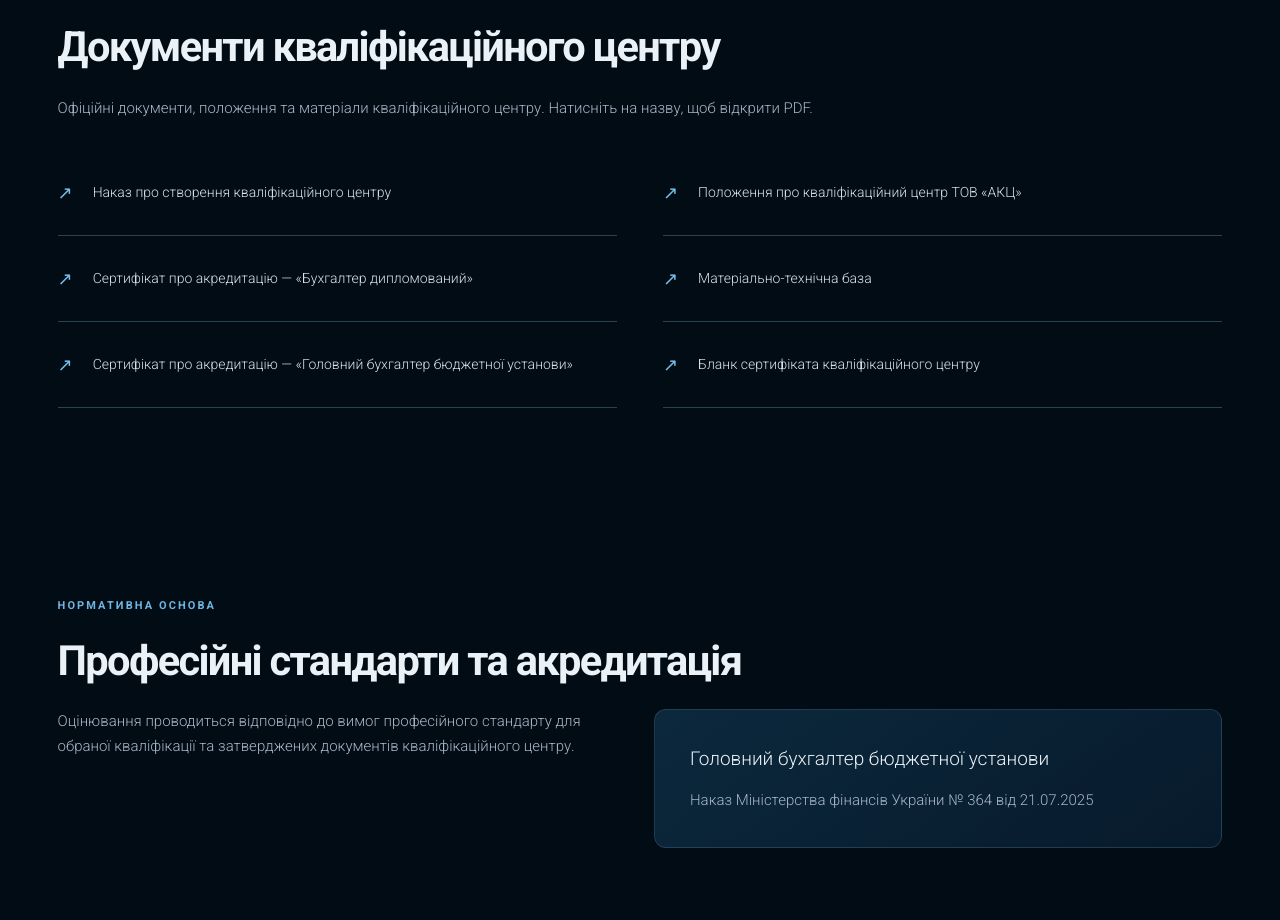
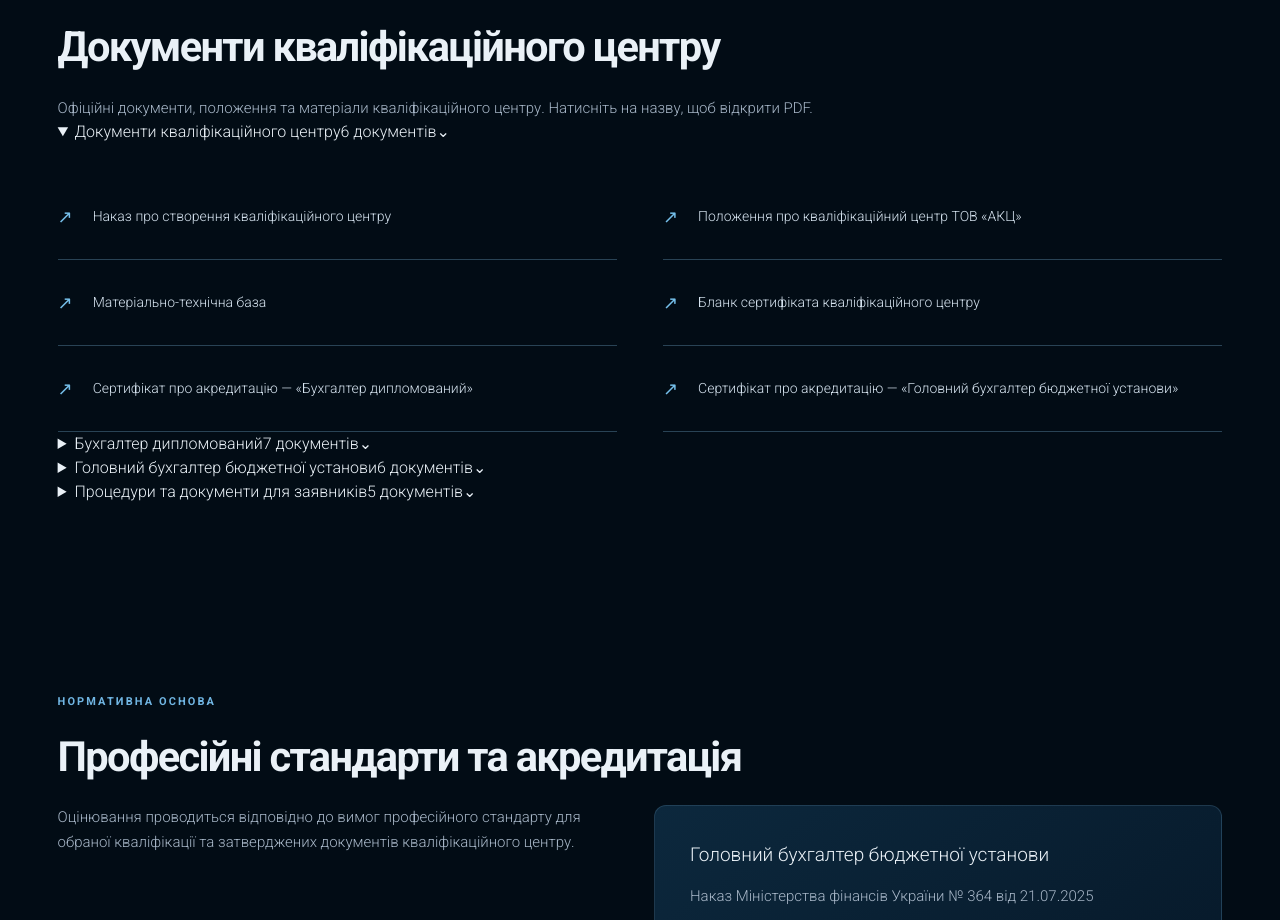
Before and after one commit to dnagorna3817-spec/website_akc_main, a Next.js app: page /expertise/qualification in a window 1280 px wide. Shown: the part 5005-5925 px from the top of the page. Built offline with nearby package versions, Linux system fonts and the light colour scheme.

Commit message:
Organize all 24 qualification PDFs into expandable document sections

```diff
--- a/app/expertise/[slug]/page.tsx
+++ b/app/expertise/[slug]/page.tsx
@@ -467,14 +467,40 @@ export default async function ServicePage({ params }: { params: Promise<{ slug:
       ["03", "Оцінювання", "Перевірка професійних компетентностей за встановленими критеріями."],
       ["04", "Результат", "Повідомлення про результат і видача документа в разі успішного проходження."],
     ];
-    const documents = [
-      { title: "Наказ про створення кваліфікаційного центру", url: "/documents/nakaz-pro-stvorennya.pdf" },
-      { title: "Положення про кваліфікаційний центр ТОВ «АКЦ»", url: "/documents/polozhennya-kc.pdf" },
-      { title: "Сертифікат про акредитацію — «Бухгалтер дипломований»", url: "/documents/akredytaciya-buhgalter.pdf" },
-      { title: "Матеріально-технічна база", url: "/documents/materialno-tehnichna-baza.pdf" },
-      { title: "Сертифікат про акредитацію — «Головний бухгалтер бюджетної установи»", url: "/documents/akredytaciya-golovnyi-buhgalter.pdf" },
-      { title: "Бланк сертифіката кваліфікаційного центру", url: "/documents/blank-sertyfikata.pdf" },
-    ];
+    const documentGroups = [
+      { title: "Документи кваліфікаційного центру", items: [
+        ["Наказ про створення кваліфікаційного центру", "nakaz-pro-stvorennya.pdf"],
+        ["Положення про кваліфікаційний центр ТОВ «АКЦ»", "polozhennya-kc.pdf"],
+        ["Матеріально-технічна база", "materialno-tehnichna-baza.pdf"],
+        ["Бланк сертифіката кваліфікаційного центру", "blank-sertyfikata.pdf"],
+        ["Сертифікат про акредитацію — «Бухгалтер дипломований»", "akredytaciya-buhgalter.pdf"],
+        ["Сертифікат про акредитацію — «Головний бухгалтер бюджетної установи»", "akredytaciya-golovnyi-buhgalter.pdf"],
+      ] },
+      { title: "Бухгалтер дипломований", items: [
+        ["Професійний стандарт", "buh-standart.pdf"],
+        ["Порядок присвоєння та підтвердження кваліфікації", "buh-poryadok.pdf"],
+        ["Умови допуску до професійної сертифікації", "buh-umovy.pdf"],
+        ["Професійні компетентності, що підлягають оцінюванню", "buh-kompetentnosti.pdf"],
+        ["Структура контрольних та оцінювальних матеріалів", "buh-oczinyuvannya.pdf"],
+        ["Склад комісії та інформація про екзаменаторів", "buh-komisiya.pdf"],
+        ["Перелік питань для підготовки до іспиту", "buh-pytannya.pdf"],
+      ] },
+      { title: "Головний бухгалтер бюджетної установи", items: [
+        ["Професійний стандарт", "golbuh-standart.pdf"],
+        ["Порядок присвоєння та підтвердження кваліфікації", "golbuh-poryadok.pdf"],
+        ["Професійні компетентності, що підлягають оцінюванню", "golbuh-kompetentnosti.pdf"],
+        ["Склад комісії та інформація про екзаменаторів", "golbuh-komisiya.pdf"],
+        ["Умови допуску до професійної сертифікації", "golbuh-umovy.pdf"],
+        ["Структура контрольних та оцінювальних матеріалів", "golbuh-oczinyuvannya.pdf"],
+      ] },
+      { title: "Процедури та документи для заявників", items: [
+        ["Процедура присвоєння та підтвердження професійної кваліфікації", "procedura-sertyfikaciyi.pdf"],
+        ["Контрольні терміни процедури сертифікації", "terminy-sertyfikaciyi.pdf"],
+        ["Порядок оскарження результатів сертифікації", "oskarzhennya-rezultativ.pdf"],
+        ["Документ за посиланням «Заява» — назву потрібно перевірити", "zayava.pdf"],
+        ["Публічний договір про надання послуг", "publichnyi-dogovir.pdf"],
+      ] },
+    ] as const;
     return <div className={`${styles.page} ${expertiseFont} ${qualification.qualificationPage}`}>
       <ExpertiseHeader active="qualification" />
       <main className={qualification.qualificationMain}>
@@ -582,7 +608,7 @@ export default async function ServicePage({ params }: { params: Promise<{ slug:
         </section>
         <section className={qualification.qSection} id="documents">
           <p className={qualification.qEyebrow}>ОФІЦІЙНІ ДОКУМЕНТИ</p><h2>Документи кваліфікаційного центру</h2><p>Офіційні документи, положення та матеріали кваліфікаційного центру. Натисніть на назву, щоб відкрити PDF.</p>
-          <div className={qualification.qDocumentGrid}>{documents.map(({title,url})=><a key={url} href={url} target="_blank" rel="noopener noreferrer" aria-label={`Відкрити PDF: ${title}`}><span aria-hidden="true">↗</span>{title}</a>)}</div>
+          <div className={qualification.qDocumentGroups}>{documentGroups.map((group, index)=><details key={group.title} className={qualification.qDocumentGroup} open={index===0}><summary><span className={qualification.qDocumentGroupTitle}>{group.title}</span><span className={qualification.qDocumentCount}>{group.items.length} документів</span><span className={qualification.qDocumentChevron} aria-hidden="true">⌄</span></summary><div className={qualification.qDocumentGrid}>{group.items.map(([title,file])=><a key={file} href={`/documents/${file}`} target="_blank" rel="noopener noreferrer" aria-label={`Відкрити PDF: ${title}`}><span aria-hidden="true">↗</span>{title}</a>)}</div></details>)}</div>
         </section>
         <section className={qualification.qSection}>
           <p className={qualification.qEyebrow}>НОРМАТИВНА ОСНОВА</p><h2>Професійні стандарти та акредитація</h2>
```
